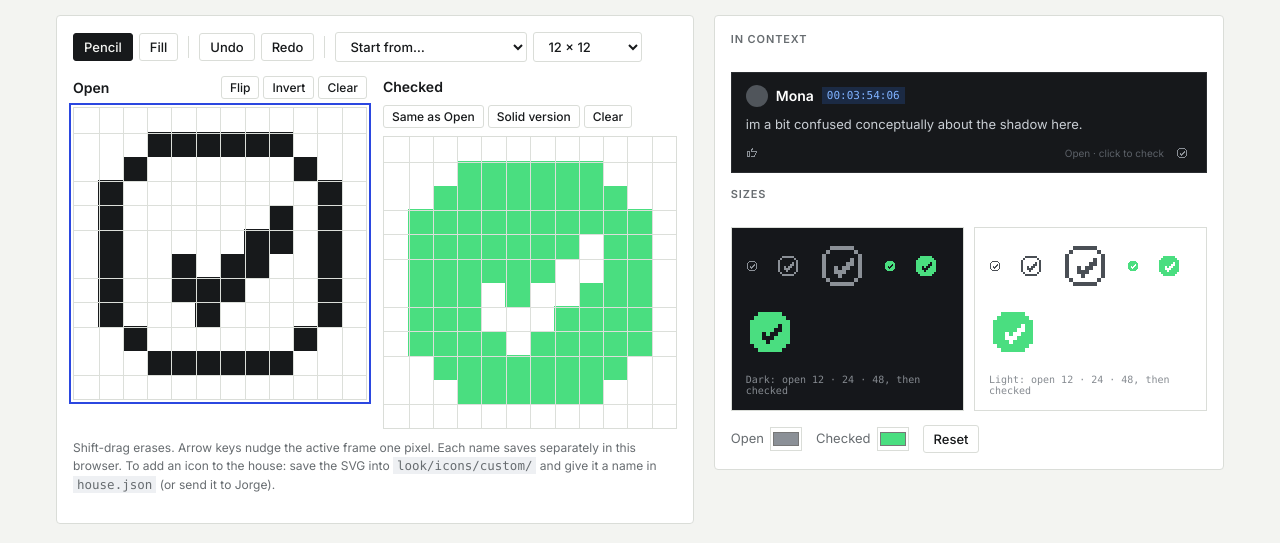
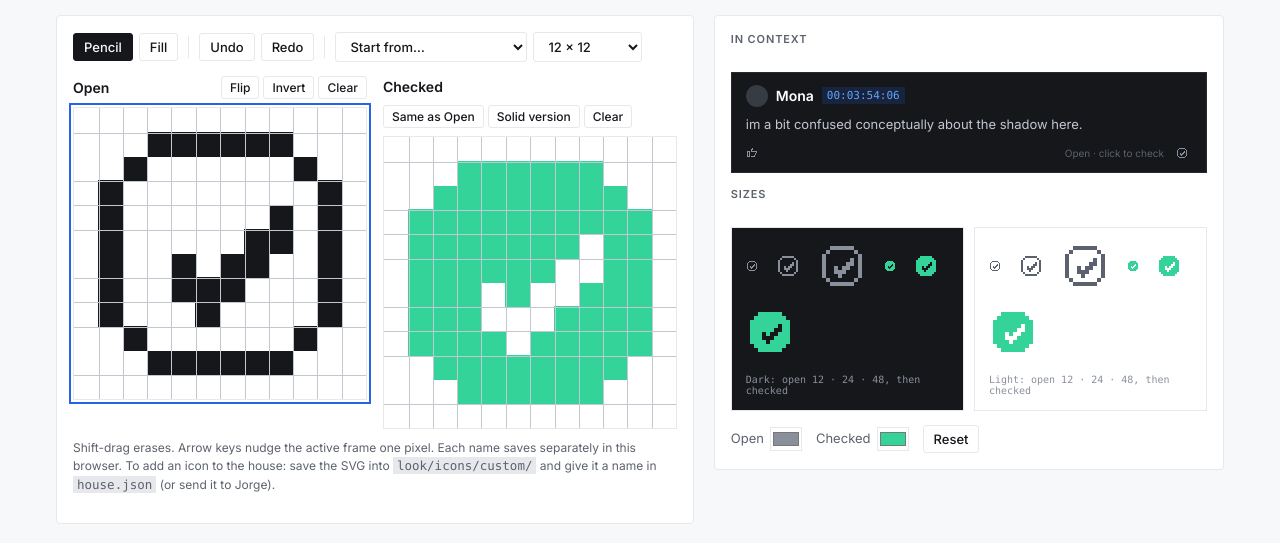
Before and after one commit to Ordinary-Folk/tools, a plain HTML site: page look/maker/index.html in a window 1280 px wide. Shown: the part 240-783 px from the top of the page. Drawn offline with Linux system fonts and the light colour scheme.

Commit message:
Look pages + icon maker use the tokens.css values (maker drops its own palette; comment card in Review's dark colours)
Co-Authored-By: Claude Opus 5.5 <noreply@anthropic.com>

```diff
--- a/look/look.css
+++ b/look/look.css
@@ -8,10 +8,11 @@
 @font-face { font-family: 'DM Sans'; font-style: normal; font-weight: 700; font-display: swap; src: url('/fonts/dm-sans-700.woff2') format('woff2'); }
 
 :root {
+  /* Values from look/tokens.css (light): page = surface, cards = bg, text 2 for secondary copy. */
   color-scheme: light dark;
-  --bg: #F5F6F8; --card: #FFFFFF; --card-hover: #F5F6F8; --sunk: #EEF0F3;
-  --text: #14161A; --muted: #6F7681; --faint: #9AA1AB;
-  --border: #E2E5EA; --border-strong: #C8CDD5;
+  --bg: #F7F8FA; --card: #FFFFFF; --card-hover: #F7F8FA; --sunk: #E6E8EC;
+  --text: #15171B; --muted: #5C626D; --faint: #8A909B;
+  --border: #E6E8EC; --border-strong: #C2C7D0;
   --accent: #2563EB; --accent-soft: rgba(37, 99, 235, 0.10);
   --success: #059669;
   --mono: ui-monospace, SFMono-Regular, Menlo, monospace;
@@ -20,10 +21,11 @@
 }
 @media (prefers-color-scheme: dark) {
   :root {
-    --bg: #0F1114; --card: #16191D; --card-hover: #1C2027; --sunk: #0B0C0E;
-    --text: #EDEFF3; --muted: #9AA1AB; --faint: #6F7681;
-    --border: #272B31; --border-strong: #3A3F47;
-    --accent: #60A5FA; --accent-soft: rgba(96, 165, 250, 0.14);
+    /* tokens.css dark (.of-dark) */
+    --bg: #0B0C0E; --card: #15171B; --card-hover: #262A31; --sunk: #262A31;
+    --text: #ECEEF2; --muted: #C2C7D0; --faint: #8A909B;
+    --border: #262A31; --border-strong: #5C626D;
+    --accent: #60A5FA; --accent-soft: rgba(37, 99, 235, 0.16);
     --success: #34D399;
   }
 }
--- a/look/maker/index.html
+++ b/look/maker/index.html
@@ -9,18 +9,13 @@
 <style>
 /* Layout: a workbench. Two pixel grids (Open / Checked) on the left, live previews on the right, export underneath. */
 :root {
-  --bg: #F3F4F1; --surface: #FFFFFF; --ink: #17191B; --muted: #676C70; --line: #DADDD8; --grid: #DCDFDA;
-  --accent: #2B47E0; --accent-soft: #E6EAFD; --on: #17191B; --check: #22A55B;
+  /* Look colours (look.css, from tokens.css); the maker only adds its own names. */
+  --surface: var(--card); --ink: var(--text); --line: var(--border); --grid: var(--border-strong);
+  --on: var(--text); --check: var(--success);
   --f-display: 'DM Sans', 'Inter', sans-serif;
   --f-body: 'Inter', 'Inter Fallback', -apple-system, sans-serif;
   --f-mono: ui-monospace, SFMono-Regular, Menlo, monospace;
 }
-@media (prefers-color-scheme: dark) { :root:not([data-theme="light"]) {
-  --bg: #0F1113; --surface: #17191C; --ink: #E8EAEC; --muted: #9AA0A5; --line: #2B2F33; --grid: #22262A;
-  --accent: #8EA0FF; --accent-soft: #1F2647; --on: #E8EAEC; --check: #4ADE80; color-scheme: dark } }
-:root[data-theme="dark"] {
-  --bg: #0F1113; --surface: #17191C; --ink: #E8EAEC; --muted: #9AA0A5; --line: #2B2F33; --grid: #22262A;
-  --accent: #8EA0FF; --accent-soft: #1F2647; --on: #E8EAEC; --check: #4ADE80; color-scheme: dark }
 body { background: var(--bg); color: var(--ink); font: 14px/1.5 var(--f-body); }
 .wrap { max-width: 1200px; margin: 0 auto; padding-block: 28px 64px; padding-left: max(16px, env(safe-area-inset-left, 0px)); padding-right: max(16px, env(safe-area-inset-right, 0px)); }
 .mk-head { display: flex; flex-wrap: wrap; align-items: baseline; justify-content: space-between; gap: 8px 20px; margin-bottom: 18px; }
@@ -51,21 +46,21 @@ select { padding-right: 28px; }
 canvas.grid { width: 100%; aspect-ratio: 1; display: block; touch-action: none; cursor: crosshair; image-rendering: pixelated; background: var(--surface); border: 1px solid var(--line); }
 .hint { color: var(--muted); font-size: 12px; margin-top: 10px; }
 .previews { display: grid; gap: 14px; }
-.card { background: #16181b; border: 1px solid #2a2d31; padding: 12px 14px 8px; color: #c9ced4; }
+.card { background: #15171B; border: 1px solid #262A31; padding: 12px 14px 8px; color: #C2C7D0; }
 .card .hd { display: flex; align-items: center; gap: 8px; }
-.card .av { width: 22px; height: 22px; border-radius: 50%; background: #50555b; flex: none; }
+.card .av { width: 22px; height: 22px; border-radius: 50%; background: #363B44; flex: none; }
 .card b { color: #fff; font-weight: 600; }
-.card .tc { font: 11px var(--f-mono); color: #7fb2ff; background: #1b2a44; padding: 2px 5px; }
+.card .tc { font: 11px var(--f-mono); color: #60A5FA; background: rgba(37, 99, 235, 0.16); padding: 2px 5px; }
 .card .tx { margin: 8px 0 10px; line-height: 1.4; font-size: 13px; }
 .card .ft { display: flex; align-items: center; gap: 8px; }
 .card .ft .sp { flex: 1; }
-.card .state { font-size: 10px; color: #5c6168; }
+.card .state { font-size: 10px; color: #5C626D; }
 .card button.ic { background: none; border: 0; padding: 4px; display: inline-flex; color: inherit; cursor: pointer; }
 .sizes { display: grid; grid-template-columns: repeat(2, minmax(0, 1fr)); gap: 10px; }
 .swatch { padding: 14px; display: flex; align-items: center; gap: 18px; flex-wrap: wrap; border: 1px solid var(--line); }
-.swatch.dark { background: #15171b; }
+.swatch.dark { background: #15171B; }
 .swatch.light { background: #ffffff; }
-.swatch small { font: 10px var(--f-mono); color: #868b91; width: 100%; }
+.swatch small { font: 10px var(--f-mono); color: #8A909B; width: 100%; }
 .colors { display: flex; gap: 14px; flex-wrap: wrap; align-items: center; font-size: 13px; color: var(--muted); }
 .colors label { display: flex; gap: 6px; align-items: center; }
 .colors input[type="color"] { width: 32px; height: 24px; border: 1px solid var(--line); padding: 0; background: none; cursor: pointer; }
@@ -161,8 +156,8 @@ svg.mk-px { shape-rendering: crispEdges; flex: none; }
         <div class="swatch light" id="swLight"></div>
       </div>
       <div class="colors">
-        <label>Open <input type="color" id="colOpen" value="#8b9097"></label>
-        <label>Checked <input type="color" id="colChecked" value="#4ade80"></label>
+        <label>Open <input type="color" id="colOpen" value="#8A909B"></label>
+        <label>Checked <input type="color" id="colChecked" value="#34D399"></label>
         <button type="button" id="resetColors">Reset</button>
       </div>
     </section>
@@ -330,12 +325,12 @@ svg.mk-px { shape-rendering: crispEdges; flex: none; }
   function render() {
     draw('open'); draw('checked');
     const co = $('colOpen').value, cc = $('colChecked').value;
-    $('ctxThumb').innerHTML = svgEl(THUMB, 12, '#8b9097');
+    $('ctxThumb').innerHTML = svgEl(THUMB, 12, '#8A909B');
     $('ctxToggle').innerHTML = svgEl(ctxChecked ? state.checked : state.open, 12, ctxChecked ? cc : co);
     $('ctxState').textContent = ctxChecked ? 'Checked · click to open' : 'Open · click to check';
     const sizes = (bgLabel, colO) => [12, 24, 48].map((s) => svgEl(state.open, s, colO)).join('') + [12, 24, 48].map((s) => svgEl(state.checked, s, cc)).join('') + `<small>${bgLabel}: open 12 · 24 · 48, then checked</small>`;
     $('swDark').innerHTML = sizes('Dark', co);
-    $('swLight').innerHTML = sizes('Light', '#4a4f55');
+    $('swLight').innerHTML = sizes('Light', '#5C626D');
     $('outOpen').value = svgStr(state.open, 24);
     $('outChecked').value = svgStr(state.checked, 24);
     save();
@@ -357,7 +352,7 @@ svg.mk-px { shape-rendering: crispEdges; flex: none; }
   })));
   $('ctxToggle').addEventListener('click', () => { ctxChecked = !ctxChecked; render(); });
   ['colOpen', 'colChecked'].forEach((id) => $(id).addEventListener('input', render));
-  $('resetColors').addEventListener('click', () => { $('colOpen').value = '#8b9097'; $('colChecked').value = '#4ade80'; render(); });
+  $('resetColors').addEventListener('click', () => { $('colOpen').value = '#8A909B'; $('colChecked').value = '#34D399'; render(); });
   $('iconName').addEventListener('change', () => { if (!load(slotName())) save(); render(); });
   document.addEventListener('keydown', (e) => {
     if (e.target.closest('input, textarea, select')) return;
```
